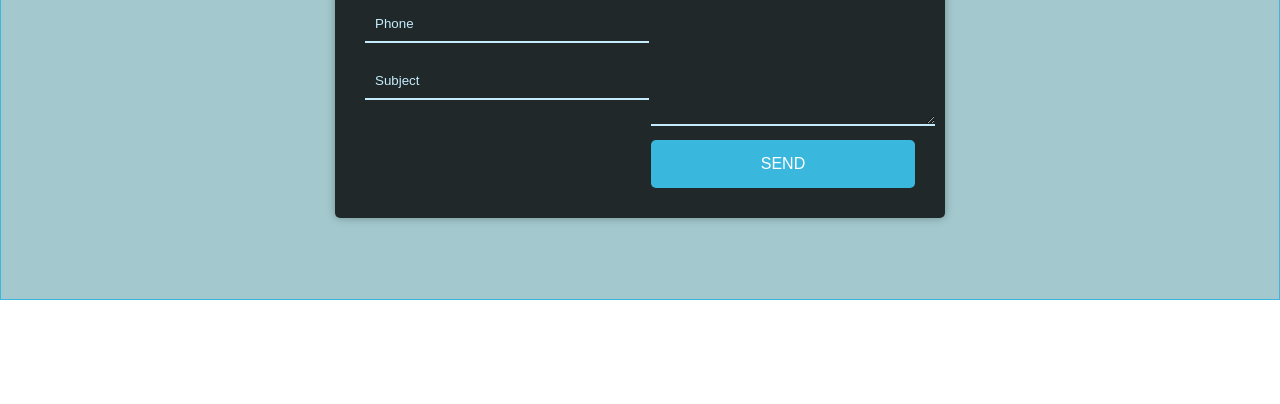
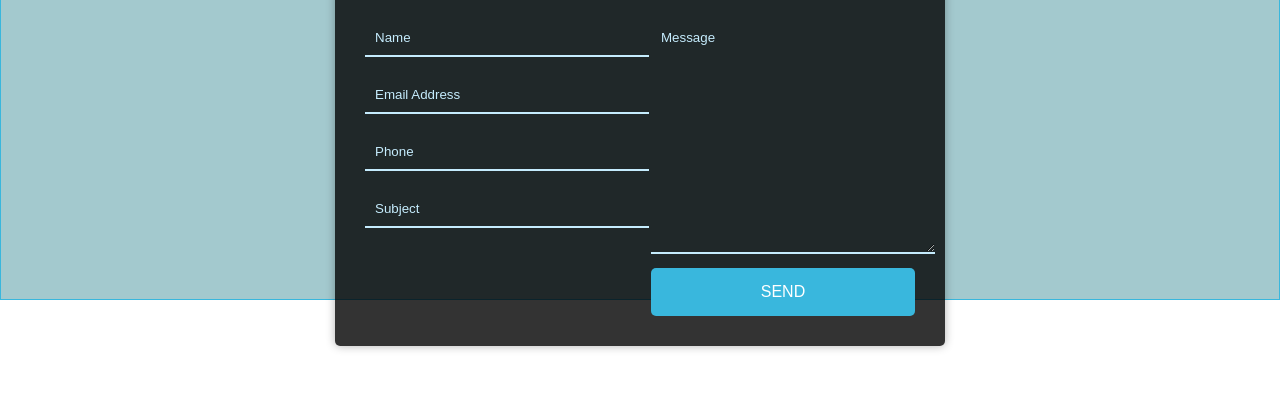
Before and after one commit to pujel/pujel.github.io, a plain HTML site: page contact.html in a window 1280 px wide. Shown: the part 396-800 px from the top of the page. Drawn offline with nearby package versions, Linux system fonts and the light colour scheme.

Commit message:
Update style.css

```diff
--- a/style.css
+++ b/style.css
@@ -198,7 +198,7 @@ img {
 }
 .wrapper{
     position: absolute;
-    top: 50%;
+    top: 66%;
     left: 50%;
     transform: translate(-50%, -50%);
     width: 100%;
```
